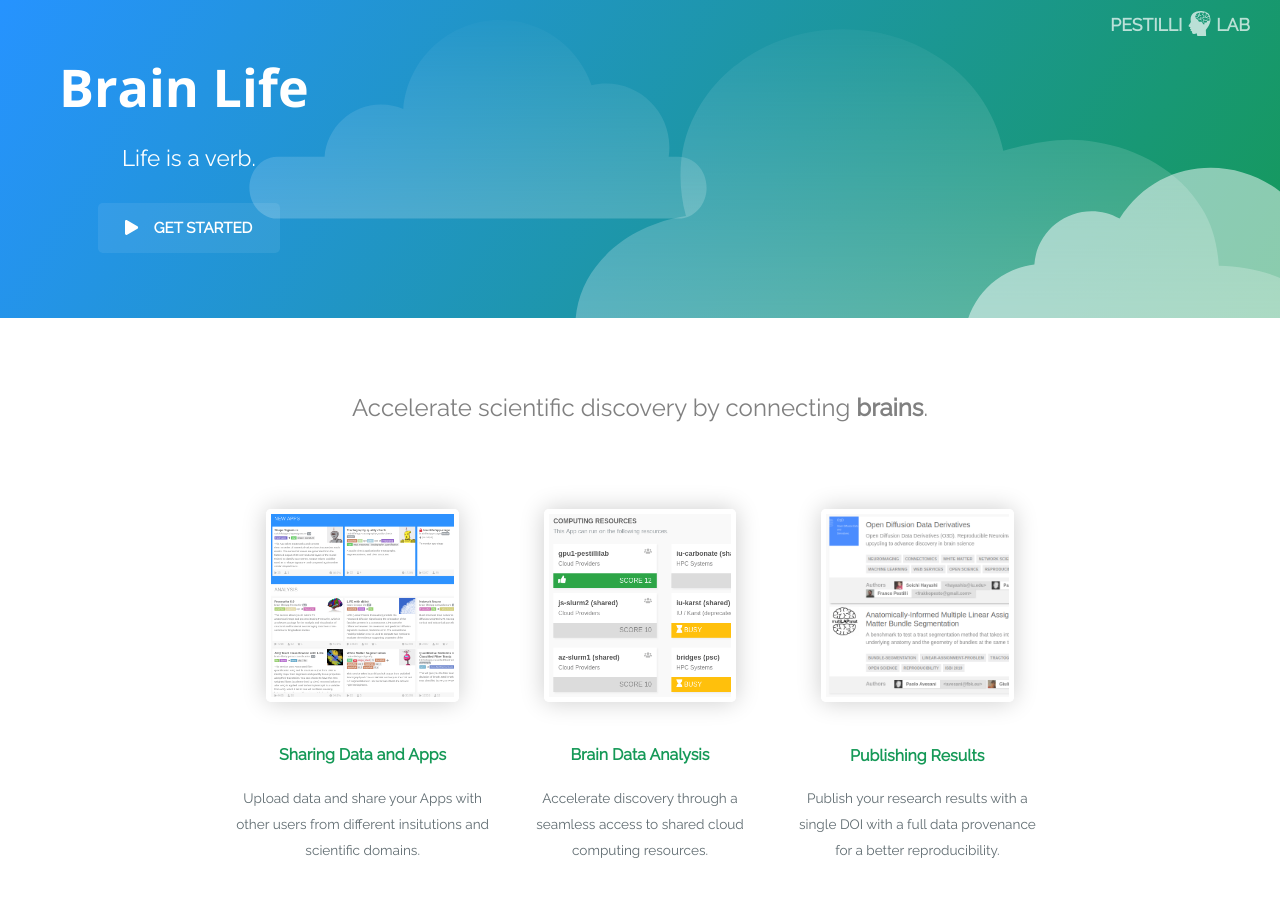
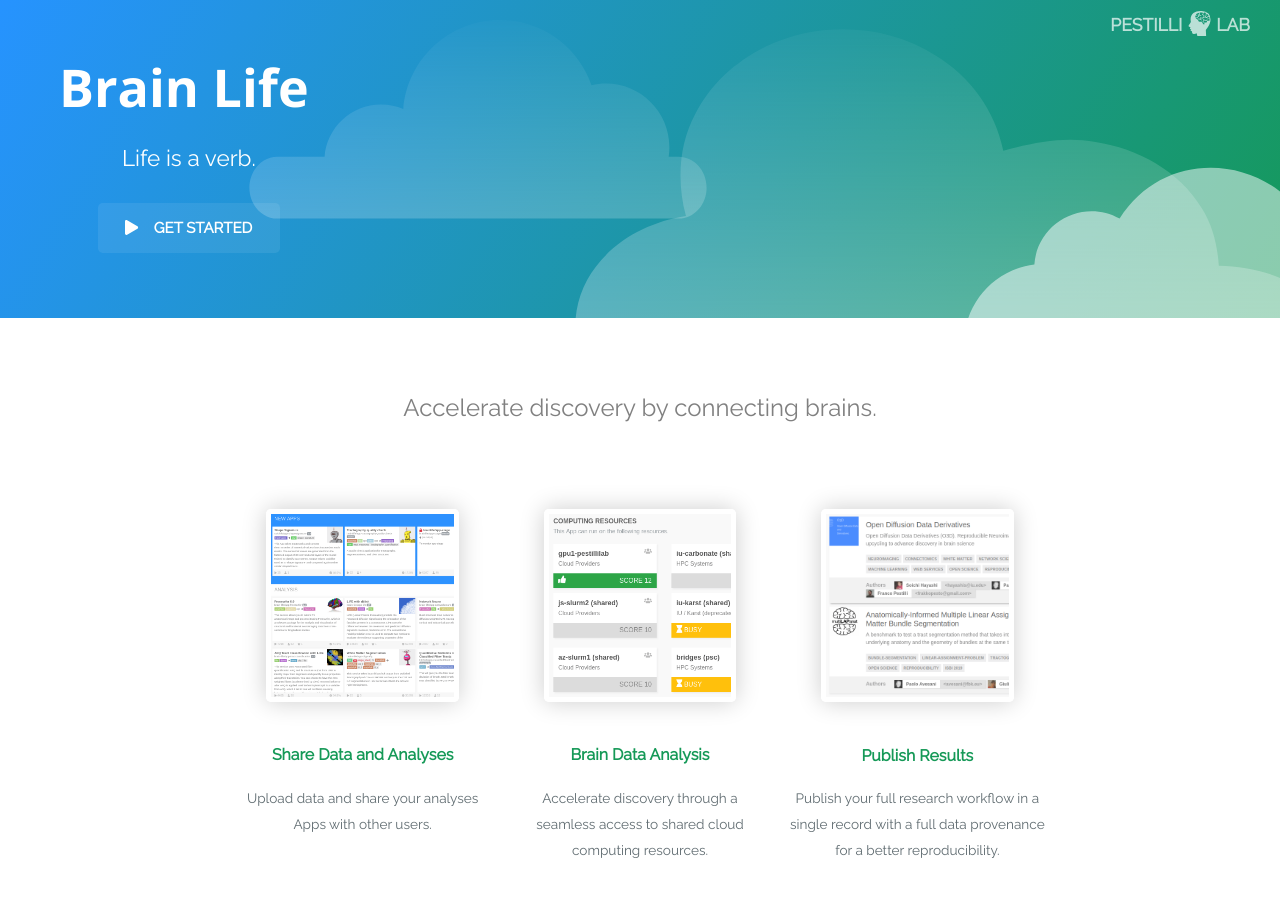
Before and after one commit to brainlife/brainlife.github.io, a Jekyll site: the page built from index.md, in a window 1280 px wide and 900 px high. Shown: the top 897 px of the window. Built offline with Jekyll 4.4.1, drawn with Linux system fonts in a browser that asks for light colours; nearby versions of some CDN libraries.

Commit message:
Update landing.about.html

```diff
--- a/_includes/landing.about.html
+++ b/_includes/landing.about.html
@@ -59,7 +59,7 @@
 
 <br>
 <center style="padding: 2rem 0; line-height: 200%;">
-    <h2 style="color: gray;">Accelerate scientific discovery by connecting <b>brains</b>.</h2>
+    <h2 style="color: gray;">Accelerate discovery by connecting brains.</h2>
 </center>
 <table class="layout-table" style="font-size: 85%; margin-bottom: -30px;">
 <tr>
@@ -67,8 +67,8 @@
         <a href="https://brainlife.io/apps">
             <center>
                 <img src="images/screenshots/apps.png" class="screenshot"/>
-                <h3><b>Sharing Data and Apps</b></h3>
-                <p>Upload data and share your Apps with other users from different insitutions and scientific domains.</p>
+                <h3><b>Share Data and Analyses</b></h3>
+                <p>Upload data and share your analyses Apps with other users.</p>
             </center>
         </a>
     </td>
@@ -85,8 +85,8 @@
         <a href="https://brainlife.io/pubs">
             <center>
                 <img src="images/screenshots/pubs.png" class="screenshot"/>
-                <h3><b>Publishing Results</b></h3>
-                <p>Publish your research results with a single DOI with a full data provenance for a better reproducibility.</p>
+                <h3><b>Publish Results</b></h3>
+                <p>Publish your full research workflow in a single record with a full data provenance for a better reproducibility.</p>
             </center>
         </a>
     </td>
```
